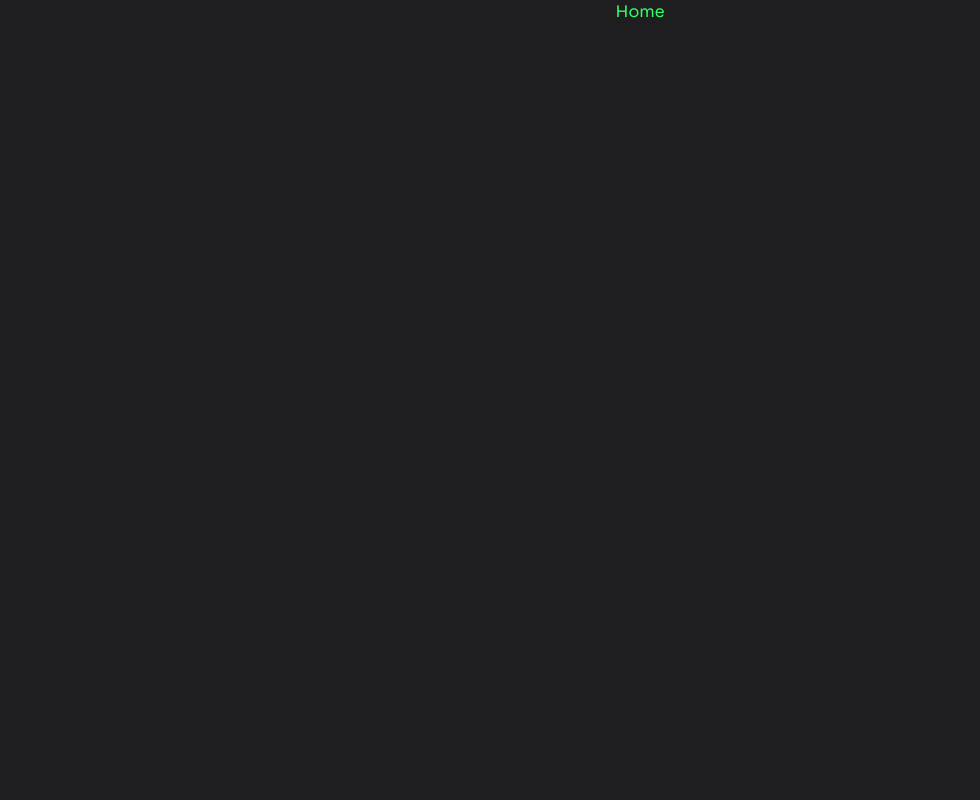
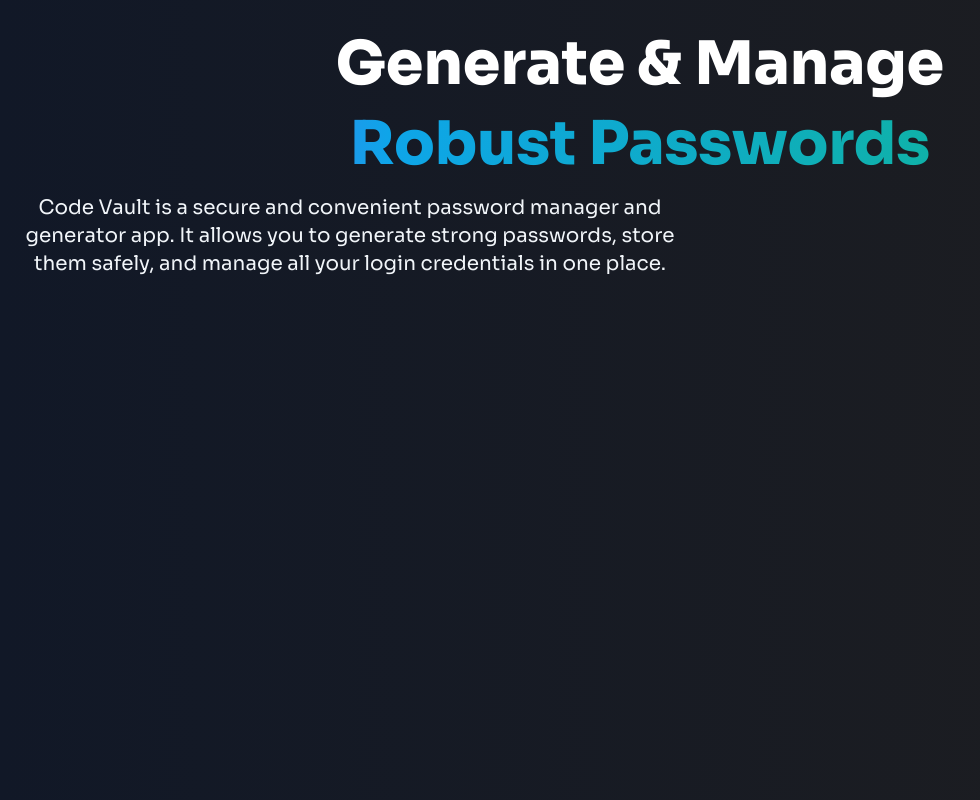
Before and after one commit to gtopinio/code-vault, a Next.js app: page / in a window 1280 px wide. Shown: the whole page, without its empty margins (0-980 px from the left). Built offline with nearby package versions, Linux system fonts and the light colour scheme.

Commit message:
update: add style and description to Home page

```diff
--- a/app/layout.tsx
+++ b/app/layout.tsx
@@ -1,8 +1,8 @@
-import '@styles/globals.css'
+import '@styles/globals.css';
 
 export const metadata = {
     title: "CodeVault",
-    description: "Generate and Manage Encrypted Passwords"
+    description: "Generate and Manage Encrypted Passwords",
 }
 
 interface RootLayoutProps {
@@ -12,6 +12,7 @@
 const RootLayout:React.FC<RootLayoutProps> = ({ children }) => {
   return (
     <html lang='en'>
+        <link rel="icon" href="/favicon.ico" type="image/x-icon"/>
         <body className='bodyContent bodyColor'>
             <main className='mainContent'>
                 {children}
--- a/app/page.tsx
+++ b/app/page.tsx
@@ -1,6 +1,20 @@
 const Home = () => {
   return (
-    <div>Home</div>
+    <section className="w-full flex flex-col">
+        <h1 className="headerText text-center">
+          Generate & Manage
+        </h1>
+
+        <span className="headerText text-center indigo_gradient">
+          Robust Passwords
+        </span>
+
+        <p className="descText text-center">
+          Code Vault is a secure and convenient password manager and generator app. It allows you to generate strong passwords, store them safely, and manage all your login credentials in one place.
+        </p>
+
+        {/* Feed Section */}
+    </section>
   )
 }
 
--- a/styles/globals.css
+++ b/styles/globals.css
@@ -8,14 +8,25 @@
 
 .bodyContent {
   font-family: 'Sora', sans-serif;
-  color: rgb(47, 255, 99);
-  background-color: #1e1e20;
+  color: white;
 }
 
 .bodyColor {
-  @apply bg-mirage-gray;
+  @apply bg-gradient-to-r from-gray-900 to-mirage-gray;
 }
 
 .mainContent {
-  @apply flex justify-center;
+  @apply flex justify-center p-3.5;
 }
+
+.headerText {
+  @apply mt-5 text-5xl font-extrabold leading-[1.15] sm:text-6xl;
+}
+
+.descText {
+  @apply mt-5 text-lg text-slate-100 sm:text-xl max-w-2xl;
+}
+
+.indigo_gradient {
+  @apply bg-gradient-to-r from-indigo-500 from-10% via-sky-500 via-30% to-emerald-500 bg-clip-text text-transparent;
+}
--- a/tailwind.config.js
+++ b/tailwind.config.js
@@ -13,6 +13,7 @@
       colors: {
         'mirage-gray': '#1e1e20',
         'smokey-gray': '#3a3a3a',
+        'lime-green': '#2fff63',
       },
     },
     plugins: [],
```
Also changed, not shown: 1 other file (tests, documents, lock files or other folders).
